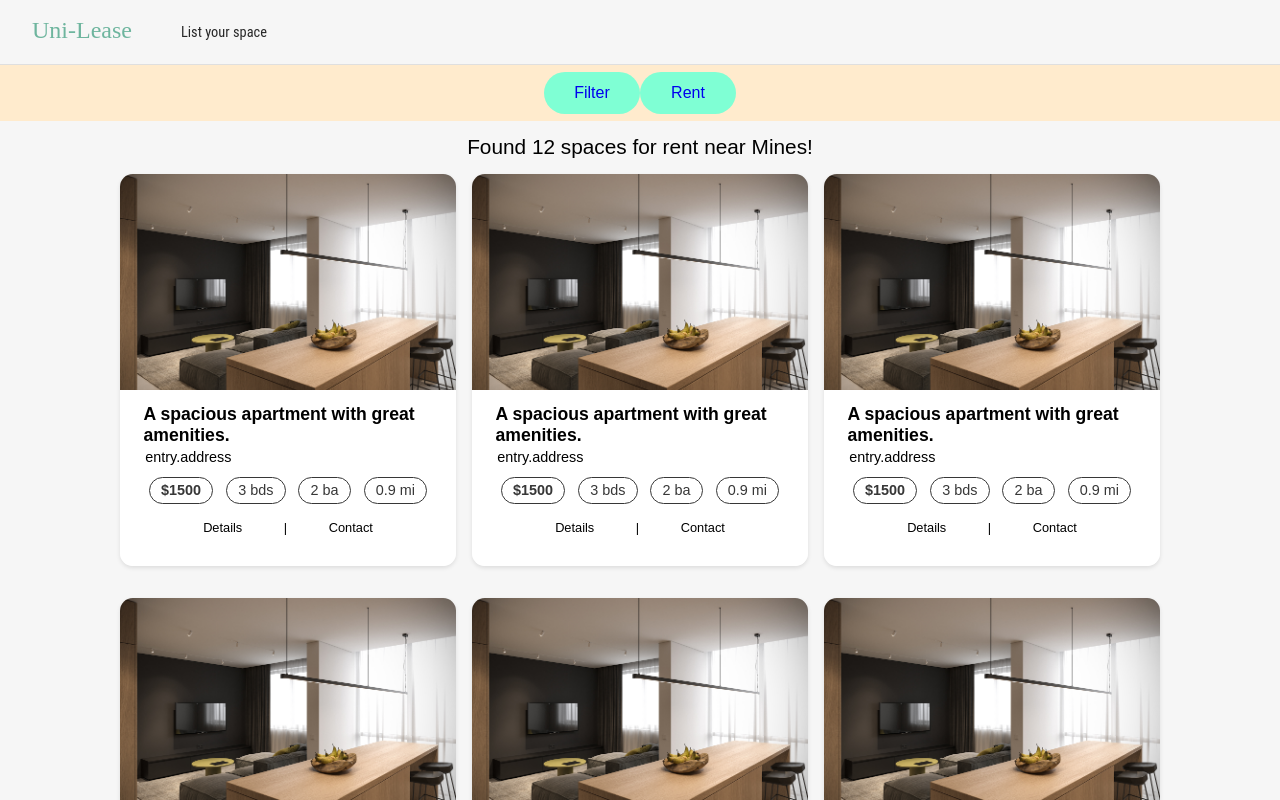
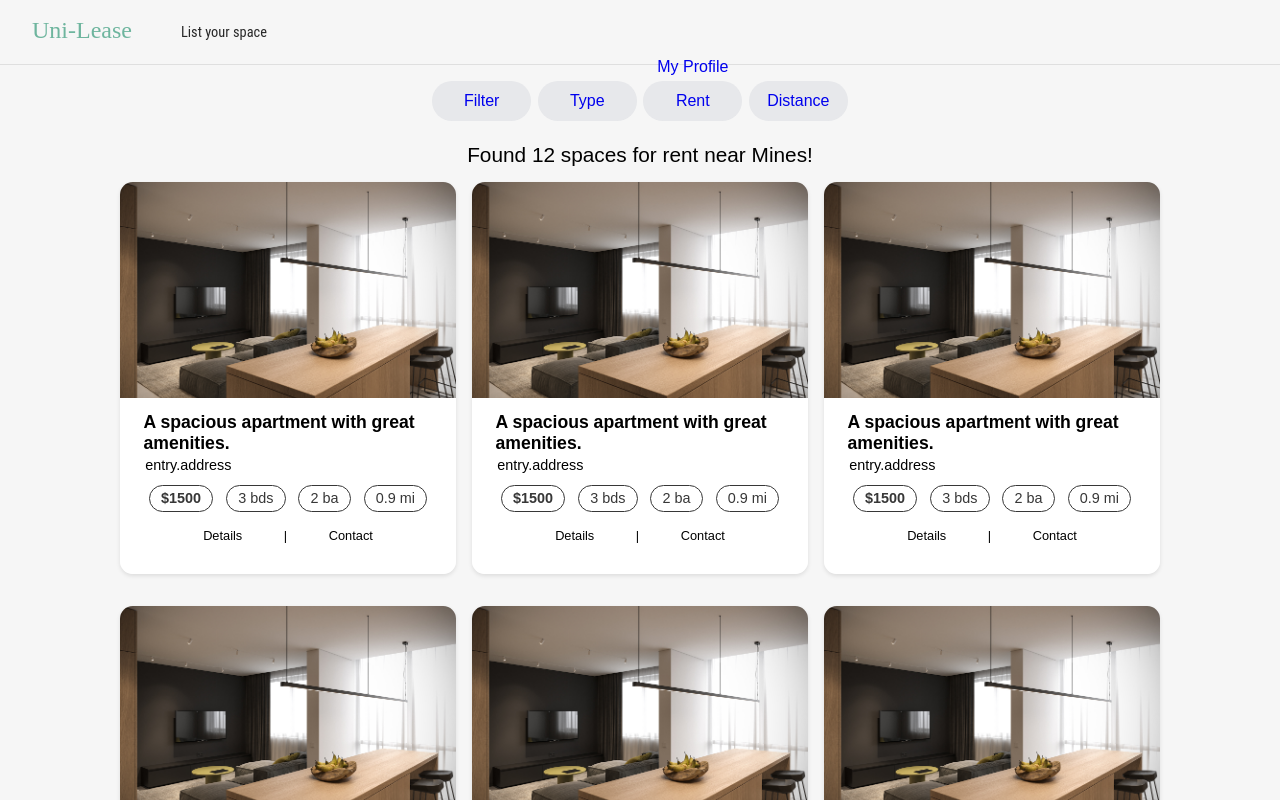
Before and after one commit to bancell04/UniLease, a React (Vite) app: page / in a window 1280 px wide. Both pictures are taken after a click on the link "Rent". Shown: the top 800 px of the page. Built offline with nearby package versions, Linux system fonts and the light colour scheme; no server answers.

Commit message:
dropdown + nav

```diff
--- a/src/Components/SubNavbar/subnav.css
+++ b/src/Components/SubNavbar/subnav.css
@@ -1,6 +1,6 @@
 .subnav{
+    margin-top: 0.5rem;
     height: 3.5rem;
-    background-color: blanchedalmond;
 }
 .subnav-nav{
     max-width: 100%;
@@ -11,18 +11,24 @@
 }
 
 .nav-item{
-    width: 6rem;
+    width: 6.2rem;
+    margin-inline: 0.2rem;
     height: 100%;
     display: flex;
     align-items: center;
     justify-content: center;
 }
 .nav-item-button{
-    background-color: aquamarine;
-    padding-block: 12%;
+    background-color: rgba(201, 205, 213, 0.352);
+    padding-block: 11%;
     border-radius: 2rem;
     text-align: center;
     display: flex;
     align-items: center;
     justify-content: center;
 }
+
+.dropdown{
+    position: absolute;
+    top: 58px;
+}
--- a/src/Components/SubNavbar/subnav.jsx
+++ b/src/Components/SubNavbar/subnav.jsx
@@ -24,11 +24,20 @@ export const SubNavItem = (props) => {
     )
 }
 
-export const DropdownMenu = (props) => {
+export const DropdownMenu = () => {
+
+    const DropdownItem = (props) => {
+        return (
+            <a href='#' className='menu-item'>
+                {props.children}
+            </a>
+        )
+    }
+
 
     return (
         <div className='dropdown'>
-
+            <DropdownItem>My Profile</DropdownItem>
         </div>
     )
 }
--- a/src/Pages/rent.jsx
+++ b/src/Pages/rent.jsx
@@ -17,11 +17,13 @@ export const ListingsPage = () => {
       <main className="rent-page-container">
           <SubNavbar>
             <SubNavItem text='Filter' />
+            <SubNavItem text='Type' />
             <SubNavItem text='Rent'>
               <DropdownMenu>
-
+                <p>sup</p>
               </DropdownMenu>
             </SubNavItem>
+            <SubNavItem text='Distance'/>
           </SubNavbar>
           <div className='results-text'>Found {tempListings.length} spaces for rent near Mines!</div>
           <ListingsGrid entries={tempListings}/>
```
